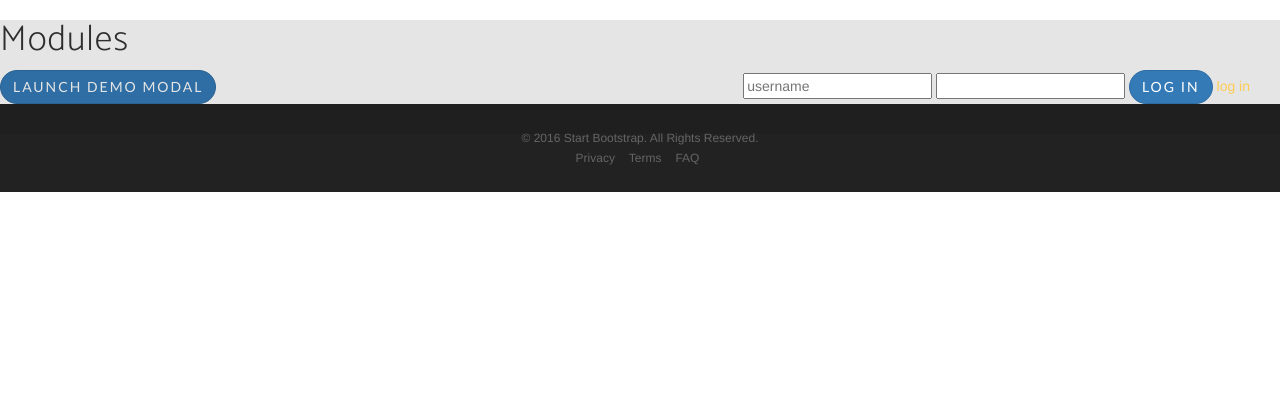
After one commit to carlosjunod/myPHPframework, a PHP site: template views/modules.php in a window 1280 px wide. The commit adds this page. Shown: the top 420 px of the page. Run offline with PHP 8.4, Linux system fonts and the light colour scheme; the template is opened without the code that fills it, so the values that code supplies are empty; a stand-in replaces the project's code that opens the database connection; some libraries are stand-ins or nearby versions; some web fonts are replaced.

Commit message:
adding modal

```diff
--- a/views/footer.php
+++ b/views/footer.php
@@ -27,6 +27,37 @@
     <!-- Theme JavaScript -->
     <script src="../assets/js/new-age.min.js"></script>
 
+    <script>
+    $(document).ready(function(){
+        $("#myButton").click(function(){
+            $("#myModal").modal();
+        });
+    });
+
+    $('#login').click(function(){
+      console.log("clicked");
+
+      $.ajax({
+        url: '/welcome/ajaxLog',
+        data: {
+          "username": $('#username').val(),
+          "password": $('#password').val()
+        },
+        success: function(response){
+          console.log(response);
+
+          if(response == 'true'){
+            console.log('is logged');
+          } else {
+            console.log('is NOT logged');
+          }
+        }
+      })
+    })
+
+
+    </script>
+
 </body>
 
 </html>
--- a/views/header.php
+++ b/views/header.php
@@ -37,3 +37,9 @@
 </head>
 
 <body id="page-top">
+  <form class="form" action="index.html" method="post" enctype="text/plain" style="background-color:rgba(0,0,0,.1); padding:50px 30px 30px 30px; text-align:right; position:absolute; width:100%; z-index:2;">
+      <input type="text" name="username" value="" placeholder="username"  id="username"/>
+      <input type="password" name="password" value=""  id="password"/>
+      <button type="button" name="button" class="btn btn-primary">log in</button>
+      <a id="login">log in</a>
+  </form>
--- /dev/null
+++ b/views/modal.php
@@ -0,0 +1,20 @@
+<!-- Modal -->
+<div class="modal fade" id="myModal" tabindex="-1" role="dialog" aria-labelledby="exampleModalLabel" aria-hidden="true">
+  <div class="modal-dialog" role="document">
+    <div class="modal-content">
+      <div class="modal-header">
+        <h5 class="modal-title" id="exampleModalLabel">Modal title</h5>
+        <button type="button" class="close" data-dismiss="modal" aria-label="Close">
+          <span aria-hidden="true">&times;</span>
+        </button>
+      </div>
+      <div class="modal-body">
+        ...
+      </div>
+      <div class="modal-footer">
+        <button type="button" class="btn btn-secondary" data-dismiss="modal">Close</button>
+        <button type="button" class="btn btn-primary">Save changes</button>
+      </div>
+    </div>
+  </div>
+</div>
--- /dev/null
+++ b/views/modules.php
@@ -0,0 +1,9 @@
+<h1>Modules</h1>
+
+
+<!-- Button trigger modal -->
+<button type="button" class="btn btn-primary" data-toggle="modal" data-target="#exampleModal" id="myButton">
+  Launch demo modal
+</button>
+
+<?php include('modal.php'); ?>
```
Also changed, not shown: controllers/modules.php (added, +18 -0 lines).
